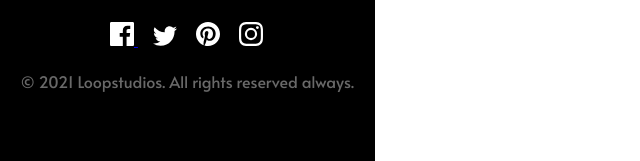
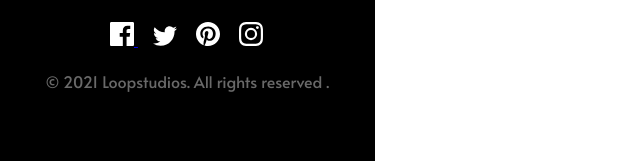
Before and after one commit to JamesBond108/loopstudio, a plain HTML site: page loopstudios-landing-page-main/index.html in a window 1280 px wide. Shown: the part 3119-3280 px from the top of the page, 0-640 px from the left. Drawn offline with Linux system fonts and the light colour scheme.

Commit message:
renamed file

```diff
--- a/loopstudios-landing-page-main/loopstudio.html
+++ b/loopstudios-landing-page-main/index.html
@@ -139,7 +139,7 @@
             </svg>
         </div>
         <div class="copyright">
-            <p class="lsp">© 2021 Loopstudios. All rights reserved always.</p>
+            <p class="lsp">© 2021 Loopstudios. All rights reserved .</p>
         </div>
     </footer>
     <div class="mobile-menu" id="mobile-menu">
```
